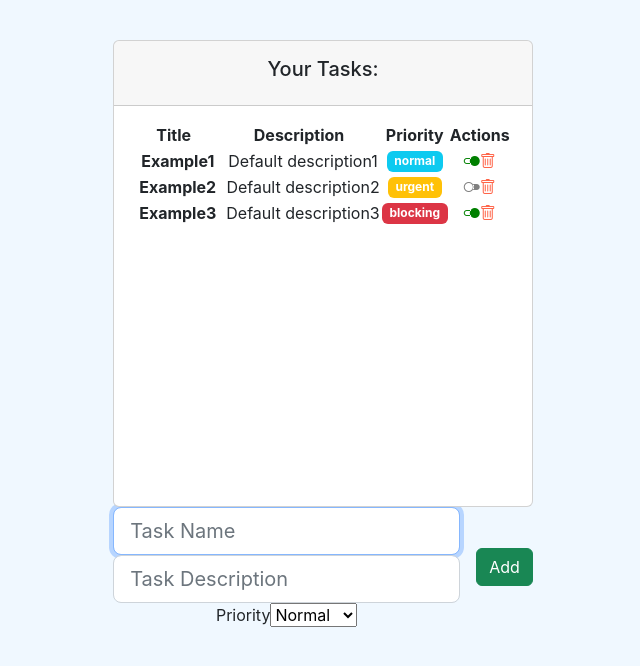
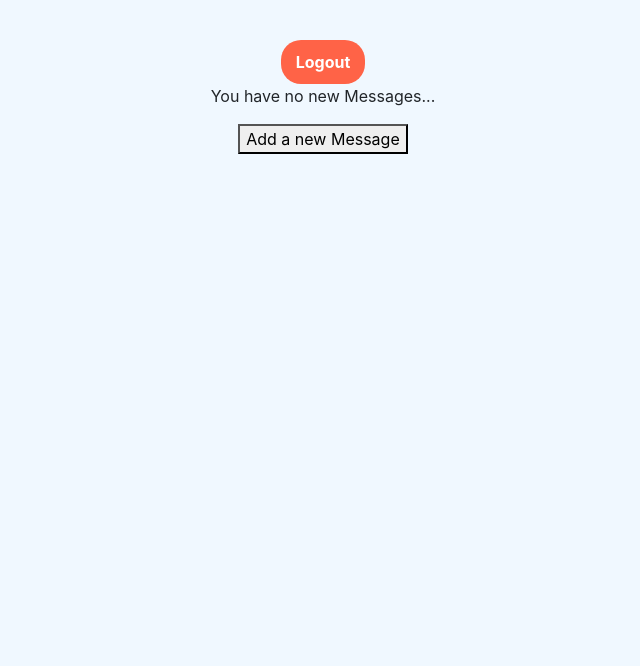
Before and after one commit to oguerrero/OB-React, a React (Create React App) app: page / in a window 1280 px wide. Shown: the top 666 px of the page, without its empty margins (317-957 px from the left). Built offline with nearby package versions, Linux system fonts and the light colour scheme.

Commit message:
sesion 12

```diff
--- a/package.json
+++ b/package.json
@@ -6,6 +6,7 @@
     "@testing-library/jest-dom": "^5.16.5",
     "@testing-library/react": "^13.4.0",
     "@testing-library/user-event": "^13.5.0",
+    "axios": "^0.27.2",
     "bootstrap": "^5.2.0",
     "bootstrap-icons": "^1.9.1",
     "node-sass": "^7.0.1",
--- a/src/App.js
+++ b/src/App.js
@@ -8,6 +8,7 @@ import ComponenteConContexto from './hooks/Ejemplo3'
 import Ejemplo4 from './hooks/Ejemplo4'
 import GreetingStyled from './components/pure/greetingStyled'
 import Father from './components/container/father'
+import OptionalRender from './components/pure/optionalRender'
 
 function App() {
     return (
@@ -29,9 +30,12 @@ function App() {
             {/*    </header> */}
             {/* <Father /> */}
 
+            {/* Ejemplos de renderizado condicional */}
+            <OptionalRender />
+
 
             {/* PROYECTO FINAL */}
-            <TaskListComponent />
+            {/* <TaskListComponent />  */}
         </div>
     )
 }
--- /dev/null
+++ b/src/components/pure/optionalRender.jsx
@@ -0,0 +1,103 @@
+import React, { useState } from 'react'
+
+// Button Styles
+const loggedStyle = {
+    background: 'slateblue',
+    color: 'white',
+    fontWeight: 'bold',
+    border: 0,
+    padding: '10px 15px',
+    borderRadius: '20px'
+}
+
+const unLoggedStyle = {
+    background: 'tomato',
+    color: 'white',
+    fontWeight: 'bold',
+    border: 0,
+    padding: '10px 15px',
+    borderRadius: '20px'
+}
+
+// Login Logout buttons
+const LoginButton = ({ loginAction, propStyle }) => {
+    return (
+        <button onClick={loginAction} style={propStyle}>
+            Login
+        </button>
+    )
+}
+
+const LogoutButton = ({ logoutAction, propStyle }) => {
+    return (
+        <button onClick={logoutAction} style={propStyle}>
+            Logout
+        </button>
+    )
+}
+
+// ? (Expresion true) && expresion => se renderiza la expresion
+// ? (Expresion false) && expresion => no se renderiza la expresion
+
+const OptionalRender = () => {
+    const [access, setAccess] = useState(true)
+    const [nMessages, setNMessages] = useState(0)
+
+    const updateAccess = () => {
+        setAccess(!access)
+    }
+
+    const loginAction = () => {
+        setAccess(true)
+    }
+
+    const logoutAction = () => {
+        setAccess(false)
+    }
+
+    let opionalButton
+
+    /* if (access) opionalButton = <button onClick={updateAccess}>Logout< /button>
+     else opionalButton = <button onClick={updateAccess}>Login</button> */
+
+    if (access)
+        opionalButton = (
+            <LogoutButton
+                propStyle={unLoggedStyle}
+                logoutAction={logoutAction}
+            />
+        )
+    else
+        opionalButton = (
+            <LoginButton propStyle={loggedStyle} loginAction={loginAction} />
+        )
+
+    let addMessages = () => {
+        setNMessages(nMessages + 1)
+    }
+
+    return (
+        <div>
+            {/* Login Button */}
+            {opionalButton}
+            {/* {nMessages === 0 && <p>You have no new Messages...</p>}
+            {nMessages === 1 && <p>You have 1 new Message...</p>}
+            {nMessages > 1 && <p>You have {nMessages} new Messages...</p>} */}
+            {/* Con operador ternario */}
+            {access && (
+                <div>
+                    {nMessages === 0 ? (
+                        <p>You have no new Messages...</p>
+                    ) : nMessages === 1 ? (
+                        <p>You have 1 new Message...</p>
+                    ) : (
+                        <p>You have {nMessages} new Messages...</p>
+                    )}
+                    <button onClick={addMessages}>Add a new Message</button>
+                </div>
+            )}
+        </div>
+    )
+}
+
+export default OptionalRender
```
Also changed, not shown: src/pages/404/NotFoundPage.jsx (added, +11 -0 lines), src/pages/auth/LoginPage.jsx (added, +11 -0 lines), src/pages/auth/RegisterPage.jsx (added, +11 -0 lines), src/pages/home/HomePage.jsx (added, +12 -0 lines), src/pages/tasks/taskpage.jsx (added, +12 -0 lines), 1 other file (tests, documents, lock files or other folders).
